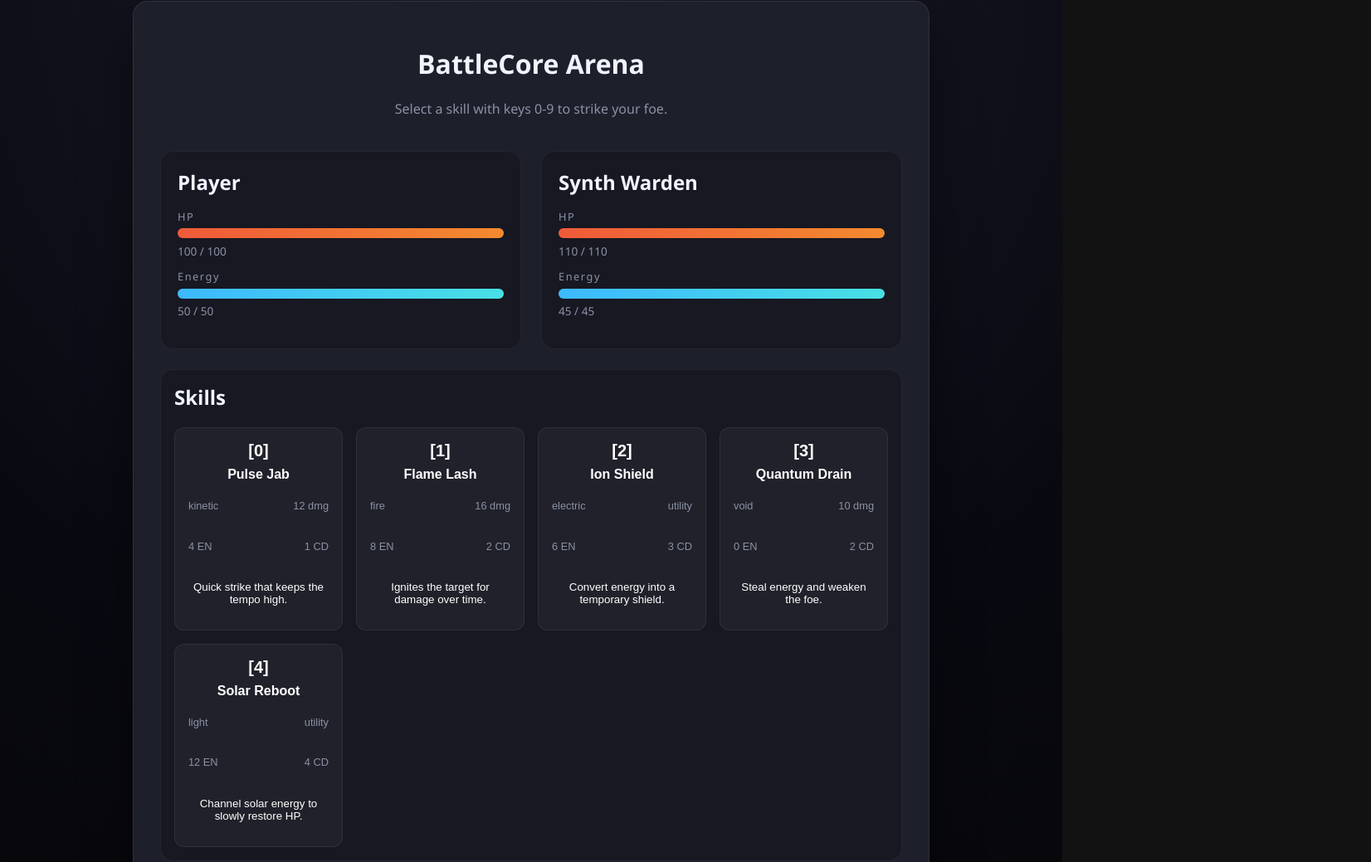
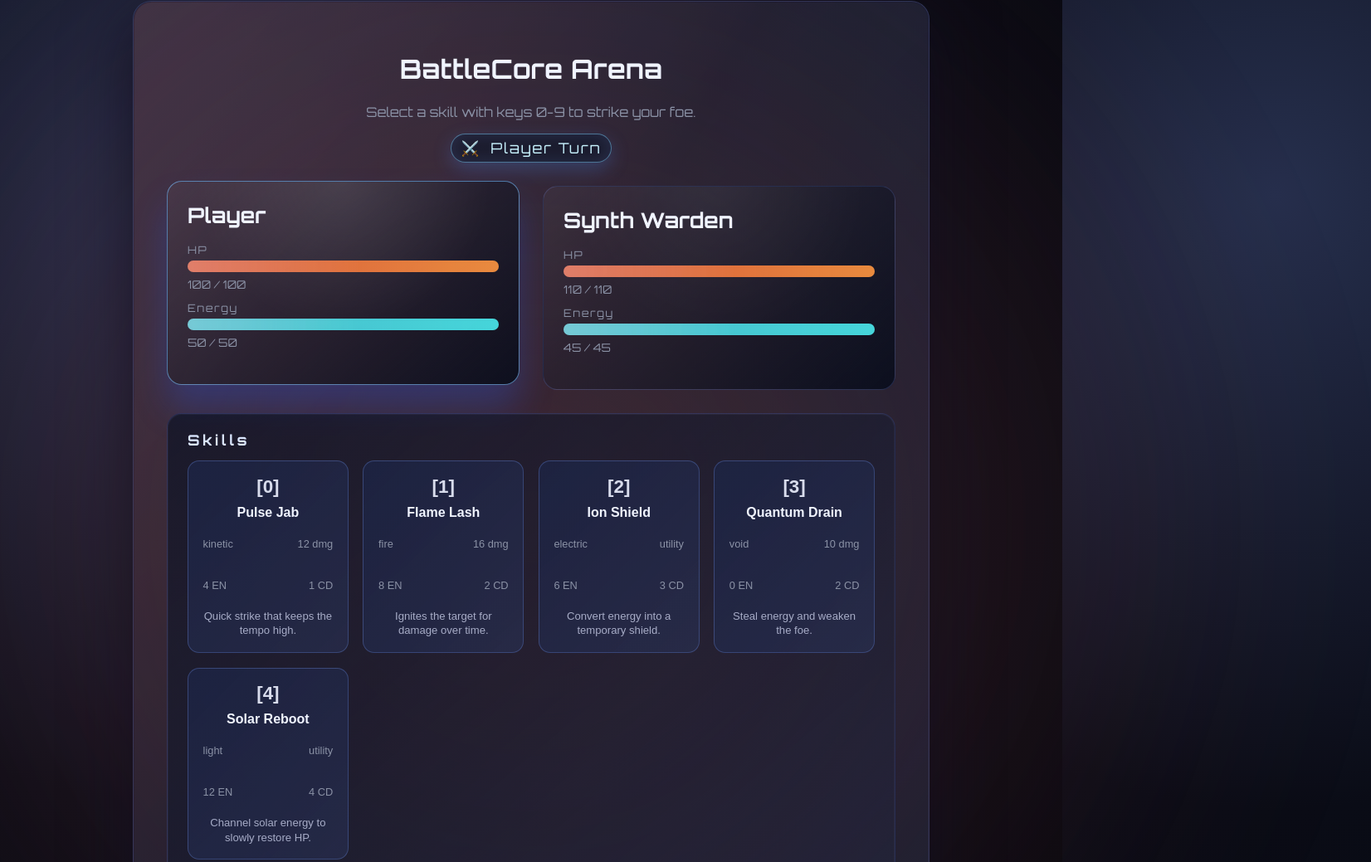
Before and after one commit to aolson078/GameDemo, a plain HTML site: page index.html in a window 1280 px wide. Shown: the part 31-1070 px from the top of the page at 83% size, 1652 px wide, since content can reach past the window. Drawn offline with nearby package versions, Linux system fonts and the light colour scheme.

Commit message:
Refresh arena visuals and turn indicator

```diff
--- a/game.js
+++ b/game.js
@@ -67,7 +67,8 @@ const ui = {
   resultBody: document.getElementById("result-body"),
   restartBtn: document.getElementById("restart-btn"),
   playerPanel: document.getElementById("player"),
-  enemyPanel: document.getElementById("enemy")
+  enemyPanel: document.getElementById("enemy"),
+  turnIndicator: document.getElementById("turn-indicator")
 };
 
 const gameState = {
@@ -112,6 +113,7 @@ function render() {
   renderEntity(ui.playerPanel, player);
   renderEntity(ui.enemyPanel, enemy);
   renderSkillGrid();
+  updateTurnState();
 }
 
 function renderEntity(panel, entity) {
@@ -137,6 +139,20 @@ function renderEntity(panel, entity) {
     chip.textContent = `${status.name.toUpperCase()} (${status.duration})`;
     statusList.appendChild(chip);
   });
+}
+
+function updateTurnState() {
+  ui.playerPanel.classList.toggle("combatant--active", gameState.activeEntity === player);
+  ui.enemyPanel.classList.toggle("combatant--active", gameState.activeEntity === enemy);
+
+  if (!ui.turnIndicator) return;
+  const isPlayerTurn = gameState.activeEntity === player;
+  const icon = isPlayerTurn ? "⚔️" : "🤖";
+  const label = isPlayerTurn ? "Player Turn" : `${gameState.activeEntity.name} Turn`;
+
+  ui.turnIndicator.innerHTML = `<span>${icon}</span><span>${label}</span>`;
+  ui.turnIndicator.classList.toggle("turn-banner--player", isPlayerTurn);
+  ui.turnIndicator.classList.toggle("turn-banner--enemy", !isPlayerTurn);
 }
 
 function renderSkillGrid() {
--- a/index.html
+++ b/index.html
@@ -11,6 +11,7 @@
       <header class="arena__header">
         <h1>BattleCore Arena</h1>
         <p class="arena__subtitle">Select a skill with keys 0-9 to strike your foe.</p>
+        <div class="turn-banner" id="turn-indicator" aria-live="polite"></div>
       </header>
 
       <section class="combatants">
--- a/styles.css
+++ b/styles.css
@@ -1,13 +1,19 @@
+@import url("https://fonts.googleapis.com/css2?family=Orbitron:wght@400;600;700&family=Share+Tech+Mono&display=swap");
+
 :root {
   color-scheme: dark;
-  --bg: #12131a;
-  --panel: #1d1f2b;
+  --bg: #0d101d;
+  --bg-secondary: #111629;
+  --panel: rgba(23, 29, 54, 0.85);
+  --panel-border: rgba(128, 162, 255, 0.2);
   --accent: #ef5a39;
-  --accent-soft: rgba(239, 90, 57, 0.2);
+  --accent-glow: rgba(239, 90, 57, 0.55);
+  --accent-soft: rgba(239, 90, 57, 0.18);
   --text: #f0f4ff;
   --muted: #8b92a6;
   --success: #4ecdc4;
   --warning: #f8c537;
+  --focus: rgba(77, 208, 225, 0.4);
   font-family: "Orbitron", "Segoe UI", sans-serif;
 }
 
@@ -17,25 +23,71 @@
 
 body {
   margin: 0;
-  background: radial-gradient(circle at top, #1a1c2b 0%, #090a11 60%, #060609 100%);
+  background: radial-gradient(circle at 20% 20%, #262f4d 0%, #0a0c16 50%, #06070d 100%);
   color: var(--text);
   min-height: 100vh;
   display: flex;
   align-items: center;
   justify-content: center;
   padding: 2rem;
+  position: relative;
+  overflow: hidden;
+}
+
+body::before,
+body::after {
+  content: "";
+  position: absolute;
+  inset: -25%;
+  background: radial-gradient(circle at center, rgba(90, 124, 255, 0.12) 0%, transparent 60%);
+  filter: blur(80px);
+  animation: pulse 16s infinite alternate;
+  pointer-events: none;
+}
+
+body::after {
+  background: radial-gradient(circle at center, rgba(239, 90, 57, 0.18) 0%, transparent 70%);
+  animation-delay: 6s;
 }
 
 .arena {
   width: min(960px, 100%);
   background: var(--panel);
-  border: 1px solid rgba(255, 255, 255, 0.08);
-  border-radius: 18px;
-  padding: 2rem;
+  border: 1px solid var(--panel-border);
+  border-radius: 22px;
+  padding: 2.5rem;
   display: grid;
-  gap: 1.5rem;
-  box-shadow: 0 24px 64px rgba(0, 0, 0, 0.45);
+  gap: 1.75rem;
+  box-shadow: 0 24px 80px rgba(5, 9, 28, 0.85);
+  position: relative;
+  overflow: hidden;
 }
+
+.arena::before {
+  content: "";
+  position: absolute;
+  inset: 1px;
+  border-radius: 21px;
+  background: linear-gradient(135deg, rgba(255, 255, 255, 0.05), rgba(11, 15, 30, 0.85));
+  z-index: 0;
+}
+
+.arena::after {
+  content: "";
+  position: absolute;
+  inset: 0;
+  border-radius: 22px;
+  background: linear-gradient(120deg, rgba(239, 90, 57, 0.2), transparent 45%, rgba(99, 169, 255, 0.12));
+  mix-blend-mode: screen;
+  opacity: 0.6;
+  z-index: 0;
+}
+
+.arena > * {
+  position: relative;
+  z-index: 1;
+}
+
 
 .arena__header {
   text-align: center;
@@ -49,21 +101,44 @@ body {
 .combatants {
   display: grid;
   grid-template-columns: repeat(auto-fit, minmax(280px, 1fr));
-  gap: 1.5rem;
+  gap: 1.75rem;
 }
 
 .combatant {
-  padding: 1.25rem;
-  background: rgba(0, 0, 0, 0.2);
-  border-radius: 16px;
-  border: 1px solid rgba(255, 255, 255, 0.05);
+  padding: 1.5rem;
+  background: linear-gradient(140deg, rgba(255, 255, 255, 0.04), rgba(9, 13, 28, 0.9));
+  border-radius: 18px;
+  border: 1px solid rgba(120, 149, 255, 0.2);
   display: grid;
-  gap: 1rem;
+  gap: 1.1rem;
+  position: relative;
+  overflow: hidden;
+  transition: transform 0.4s ease, box-shadow 0.4s ease, border-color 0.4s ease;
+}
+
+.combatant::before {
+  content: "";
+  position: absolute;
+  inset: 0;
+  border-radius: 18px;
+  background: radial-gradient(circle at top, rgba(255, 255, 255, 0.18), transparent 55%);
+  opacity: 0.25;
+  transition: opacity 0.4s ease;
+}
+
+.combatant--active {
+  transform: translateY(-6px);
+  border-color: rgba(120, 190, 255, 0.6);
+  box-shadow: 0 28px 40px rgba(35, 86, 255, 0.25);
+}
+
+.combatant--active::before {
+  opacity: 0.55;
 }
 
 .combatant__name {
   margin: 0;
-  font-size: 1.5rem;
+  font-size: 1.6rem;
 }
 
 .combatant__bars {
@@ -83,28 +158,40 @@ body {
 }
 
 .bar__track {
-  height: 12px;
+  height: 14px;
   border-radius: 999px;
   background: rgba(255, 255, 255, 0.08);
   overflow: hidden;
+  position: relative;
 }
 
 .bar__value {
   height: 100%;
   width: 100%;
   transform-origin: left center;
-  background: linear-gradient(90deg, var(--accent) 0%, #f38a2f 100%);
+  background: linear-gradient(90deg, rgba(239, 90, 57, 0.85) 0%, rgba(244, 145, 63, 0.95) 100%);
   transition: transform 0.4s ease;
+  position: relative;
 }
 
 .bar__value--energy {
-  background: linear-gradient(90deg, #3db9ff 0%, #48e0e4 100%);
+  background: linear-gradient(90deg, rgba(77, 208, 225, 0.85) 0%, rgba(72, 224, 228, 0.95) 100%);
+}
+
+.bar__value::after {
+  content: "";
+  position: absolute;
+  inset: 0;
+  background: linear-gradient(90deg, rgba(255, 255, 255, 0.4), transparent 55%);
+  mix-blend-mode: screen;
+  opacity: 0.6;
 }
 
 .bar__stat {
   font-size: 0.85rem;
   color: var(--muted);
 }
+
 
 .status-list {
   list-style: none;
@@ -116,52 +203,60 @@ body {
 }
 
 .status-chip {
-  padding: 0.35rem 0.6rem;
+  padding: 0.35rem 0.75rem;
   border-radius: 999px;
-  background: var(--accent-soft);
-  border: 1px solid rgba(239, 90, 57, 0.35);
-  font-size: 0.75rem;
-  letter-spacing: 0.08em;
+  background: linear-gradient(120deg, rgba(239, 90, 57, 0.22), rgba(72, 192, 255, 0.25));
+  border: 1px solid rgba(239, 90, 57, 0.38);
+  font-size: 0.72rem;
+  letter-spacing: 0.12em;
   text-transform: uppercase;
+  box-shadow: 0 6px 14px rgba(239, 90, 57, 0.15);
 }
 
 .skills {
-  padding: 1rem;
-  background: rgba(0, 0, 0, 0.2);
-  border-radius: 16px;
-  border: 1px solid rgba(255, 255, 255, 0.05);
+  padding: 1.25rem 1.5rem;
+  background: linear-gradient(140deg, rgba(12, 18, 36, 0.7), rgba(35, 43, 72, 0.3));
+  border-radius: 18px;
+  border: 1px solid rgba(100, 128, 255, 0.18);
+  box-shadow: inset 0 0 0 1px rgba(255, 255, 255, 0.04);
 }
 
 .skills__title {
   margin-top: 0;
+  letter-spacing: 0.2em;
+  font-size: 1.1rem;
+  color: #dbe6ff;
 }
 
 .skills__grid {
   display: grid;
   grid-template-columns: repeat(auto-fit, minmax(180px, 1fr));
-  gap: 1rem;
+  gap: 1.1rem;
 }
 
 .skill-card {
-  border-radius: 12px;
-  padding: 1rem;
-  background: rgba(255, 255, 255, 0.04);
-  border: 1px solid rgba(255, 255, 255, 0.07);
+  border-radius: 14px;
+  padding: 1.1rem;
+  background: linear-gradient(135deg, rgba(29, 36, 68, 0.85), rgba(41, 48, 82, 0.65));
+  border: 1px solid rgba(118, 157, 255, 0.28);
   display: grid;
-  gap: 0.5rem;
+  gap: 0.55rem;
   position: relative;
   cursor: pointer;
-  transition: transform 0.2s ease, box-shadow 0.2s ease, border-color 0.2s ease;
+  transition: transform 0.25s ease, box-shadow 0.25s ease, border-color 0.25s ease;
+  color: inherit;
 }
 
 .skill-card:hover {
-  transform: translateY(-2px);
-  box-shadow: 0 12px 30px rgba(0, 0, 0, 0.4);
+  transform: translateY(-4px) scale(1.01);
+  box-shadow: 0 16px 36px rgba(30, 54, 120, 0.4);
+  border-color: rgba(167, 206, 255, 0.55);
 }
 
 .skill-card__key {
-  font-size: 1.25rem;
+  font-size: 1.4rem;
   font-weight: 700;
+  color: rgba(237, 241, 255, 0.9);
 }
 
 .skill-card__name {
@@ -174,6 +269,13 @@ body {
   justify-content: space-between;
   font-size: 0.8rem;
   color: var(--muted);
+}
+
+.skill-card__description {
+  margin: 0;
+  font-size: 0.82rem;
+  line-height: 1.3;
+  color: rgba(223, 230, 255, 0.7);
 }
 
 .skill-card__cooldown {
@@ -190,8 +292,9 @@ body {
 
 .skill-card--disabled {
   cursor: not-allowed;
-  opacity: 0.45;
-  border-color: rgba(255, 255, 255, 0.1);
+  opacity: 0.4;
+  border-color: rgba(255, 255, 255, 0.06);
+  filter: grayscale(0.25);
 }
 
 .turn-banner {
@@ -199,13 +302,34 @@ body {
   font-size: 1.1rem;
   letter-spacing: 0.1em;
   color: var(--muted);
+  padding: 0.35rem 0.75rem;
+  display: inline-flex;
+  justify-content: center;
+  gap: 0.75rem;
+  align-items: center;
+  border-radius: 999px;
+  background: rgba(15, 22, 40, 0.65);
+  border: 1px solid rgba(128, 162, 255, 0.25);
+  box-shadow: inset 0 0 15px rgba(128, 162, 255, 0.08);
+}
+
+.turn-banner--player {
+  color: #c8f3ff;
+  border-color: rgba(128, 208, 255, 0.5);
+  box-shadow: 0 8px 22px rgba(70, 140, 255, 0.25), inset 0 0 20px rgba(128, 162, 255, 0.15);
+}
+
+.turn-banner--enemy {
+  color: #ffd6a6;
+  border-color: rgba(239, 140, 57, 0.4);
+  box-shadow: 0 8px 22px rgba(239, 90, 57, 0.2), inset 0 0 20px rgba(239, 90, 57, 0.12);
 }
 
 .log {
-  background: rgba(0, 0, 0, 0.3);
-  border-radius: 16px;
-  border: 1px solid rgba(255, 255, 255, 0.05);
-  padding: 1rem;
+  background: linear-gradient(150deg, rgba(11, 15, 30, 0.9), rgba(18, 22, 44, 0.7));
+  border-radius: 18px;
+  border: 1px solid rgba(118, 157, 255, 0.2);
+  padding: 1.1rem;
   max-height: 260px;
   overflow: hidden;
 }
@@ -220,20 +344,23 @@ body {
 
 .log-entry {
   font-size: 0.9rem;
-  background: rgba(0, 0, 0, 0.35);
-  border-radius: 8px;
-  padding: 0.65rem;
+  background: linear-gradient(135deg, rgba(20, 26, 46, 0.85), rgba(42, 48, 70, 0.7));
+  border-radius: 10px;
+  padding: 0.65rem 0.75rem;
   border-left: 3px solid var(--accent);
+  box-shadow: 0 12px 24px rgba(6, 10, 25, 0.55);
 }
 
 .result {
   border: none;
-  border-radius: 12px;
-  padding: 1.5rem 2rem;
-  background: var(--panel);
+  border-radius: 16px;
+  padding: 1.75rem 2.25rem;
+  background: rgba(19, 24, 42, 0.95);
   color: var(--text);
   max-width: 320px;
   text-align: center;
+  border: 1px solid rgba(128, 162, 255, 0.25);
+  box-shadow: 0 24px 40px rgba(8, 12, 25, 0.65);
 }
 
 .result::backdrop {
@@ -241,20 +368,20 @@ body {
 }
 
 #restart-btn {
-  background: var(--accent);
+  background: linear-gradient(120deg, rgba(239, 90, 57, 0.9), rgba(239, 128, 57, 0.9));
   color: #fff;
   border: none;
-  padding: 0.75rem 1.5rem;
+  padding: 0.75rem 1.6rem;
   border-radius: 999px;
   font-size: 1rem;
   cursor: pointer;
-  margin-top: 1rem;
-  transition: transform 0.2s ease, box-shadow 0.2s ease;
+  margin-top: 1.1rem;
+  transition: transform 0.25s ease, box-shadow 0.25s ease;
 }
 
 #restart-btn:hover {
-  transform: translateY(-1px);
-  box-shadow: 0 10px 30px rgba(239, 90, 57, 0.4);
+  transform: translateY(-1px) scale(1.02);
+  box-shadow: 0 14px 34px rgba(239, 90, 57, 0.5);
 }
 
 @media (max-width: 720px) {
@@ -263,6 +390,17 @@ body {
   }
 
   .arena {
-    padding: 1.5rem;
+    padding: 1.75rem;
   }
 }
+
+@keyframes pulse {
+  0% {
+    transform: scale(1);
+    opacity: 0.45;
+  }
+  100% {
+    transform: scale(1.1);
+    opacity: 0.7;
+  }
+}
```
